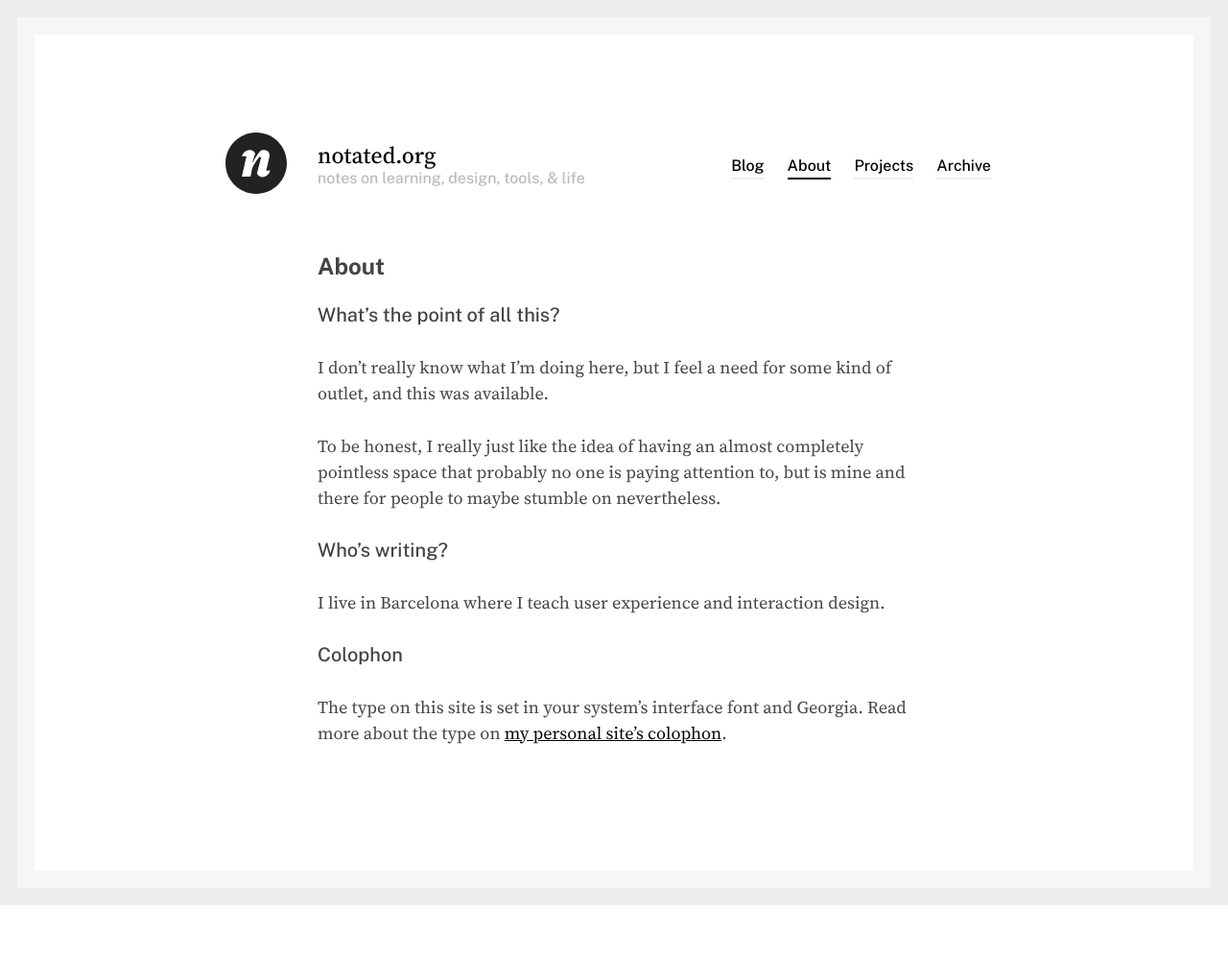
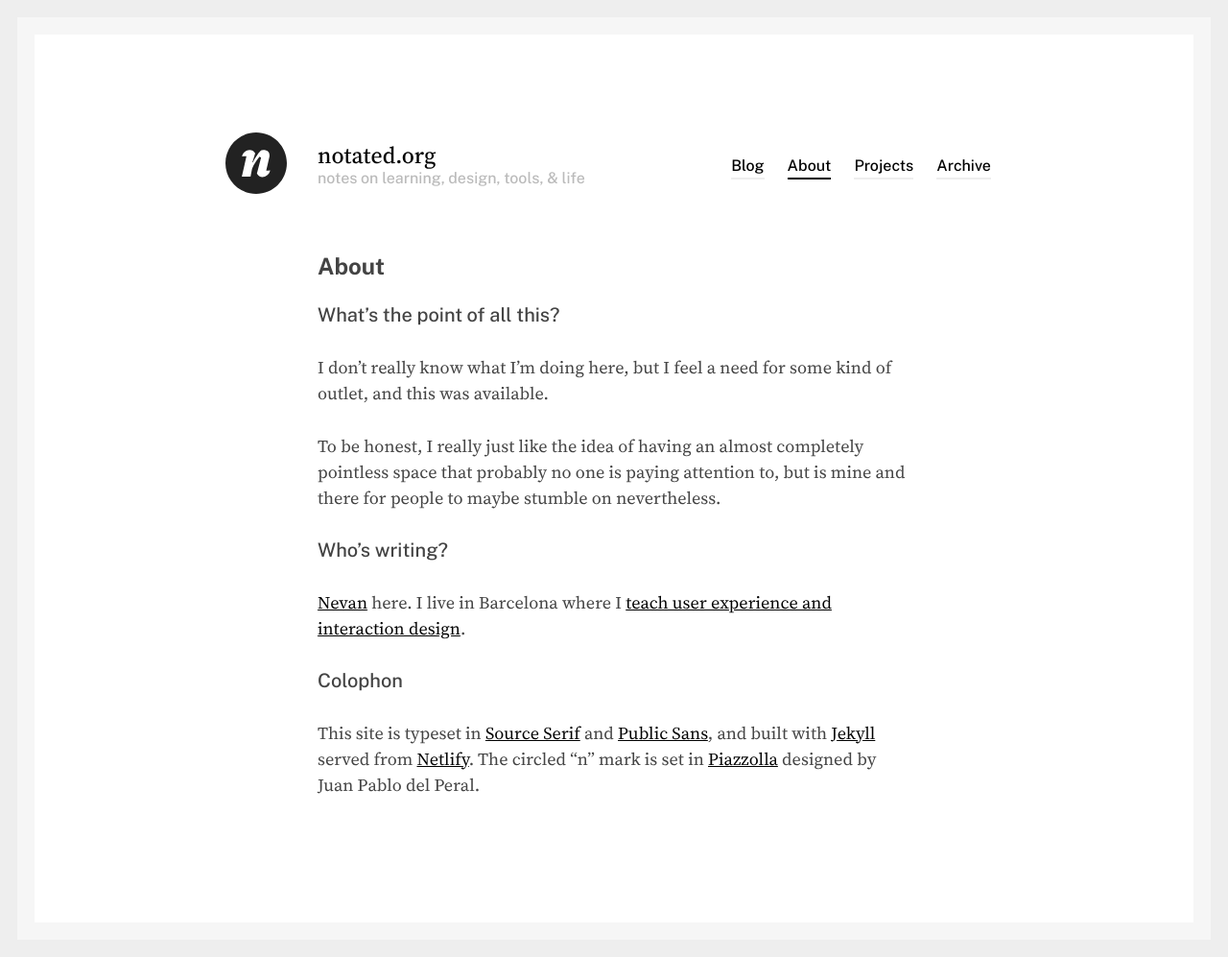
Before and after one commit to nevanscott/notated.org, a Jekyll site: the page built from about.md, in a window 1280 px wide. Shown: the whole page at 96% size. Built offline with Jekyll 4.4.1, drawn with Linux system fonts in a browser that asks for light colours; before the commit the page ends 943 px from its top, so only the background shows below that.

Commit message:
Update colophon to be, you know, accurate

```diff
--- a/about.md
+++ b/about.md
@@ -13,12 +13,9 @@ To be honest, I really just like the idea of having an almost completely pointle
 
 ### Who's writing?
 
-I live in Barcelona where I teach user experience and interaction design.
+[Nevan](https://nevanscott.com) here. I live in Barcelona where I [teach user experience and interaction design](https://uxui.cat).
 
 
 ### Colophon
 
-The type on this site is set in your system's interface font and Georgia. Read more about the type on [my personal site's colophon][colophon].
-
-
-[colophon]: http://nevanscott.com/colophon/
+This site is typeset in [Source Serif](https://adobe-fonts.github.io/source-serif/) and [Public Sans](https://public-sans.digital.gov), and built with [Jekyll](https://jekyllrb.com) served from [Netlify](https://www.netlify.com). The circled "n" mark is set in [Piazzolla](https://piazzolla.huertatipografica.com) designed by Juan Pablo del Peral.
```
